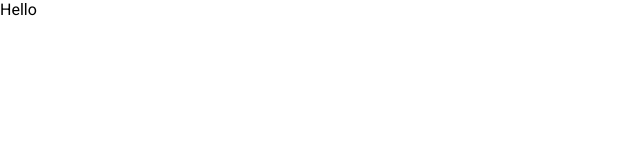
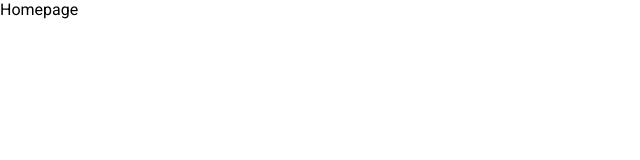
Before and after one commit to ShahmarAliyev/docosocial, a React (Create React App) app in the folder client/: page / in a window 1280 px wide. Shown: the top 160 px of the page, without its empty margins (0-640 px from the left). Built offline with nearby package versions, Linux system fonts and the light colour scheme.

Commit message:
Added MUI to the app

```diff
--- a/client/package.json
+++ b/client/package.json
@@ -3,6 +3,10 @@
   "version": "0.1.0",
   "private": true,
   "dependencies": {
+    "@emotion/react": "^11.9.0",
+    "@emotion/styled": "^11.8.1",
+    "@mui/icons-material": "^5.8.0",
+    "@mui/material": "^5.8.1",
     "@testing-library/jest-dom": "^5.16.4",
     "@testing-library/react": "^13.2.0",
     "@testing-library/user-event": "^13.5.0",
--- a/client/src/App.js
+++ b/client/src/App.js
@@ -1,5 +1,10 @@
+import Homepage from "./pages/homePage/HomePage";
 function App() {
-  return <div>Hello</div>;
+  return (
+    <div>
+      <Homepage />
+    </div>
+  );
 }
 
 export default App;
--- /dev/null
+++ b/client/src/pages/homePage/HomePage.js
@@ -0,0 +1,3 @@
+export default function Homepage() {
+  return <div>Homepage</div>;
+}
```
Also changed, not shown: client/src/pages/homePage/HomePage.styles.css (added), 1 other file (tests, documents, lock files or other folders).
